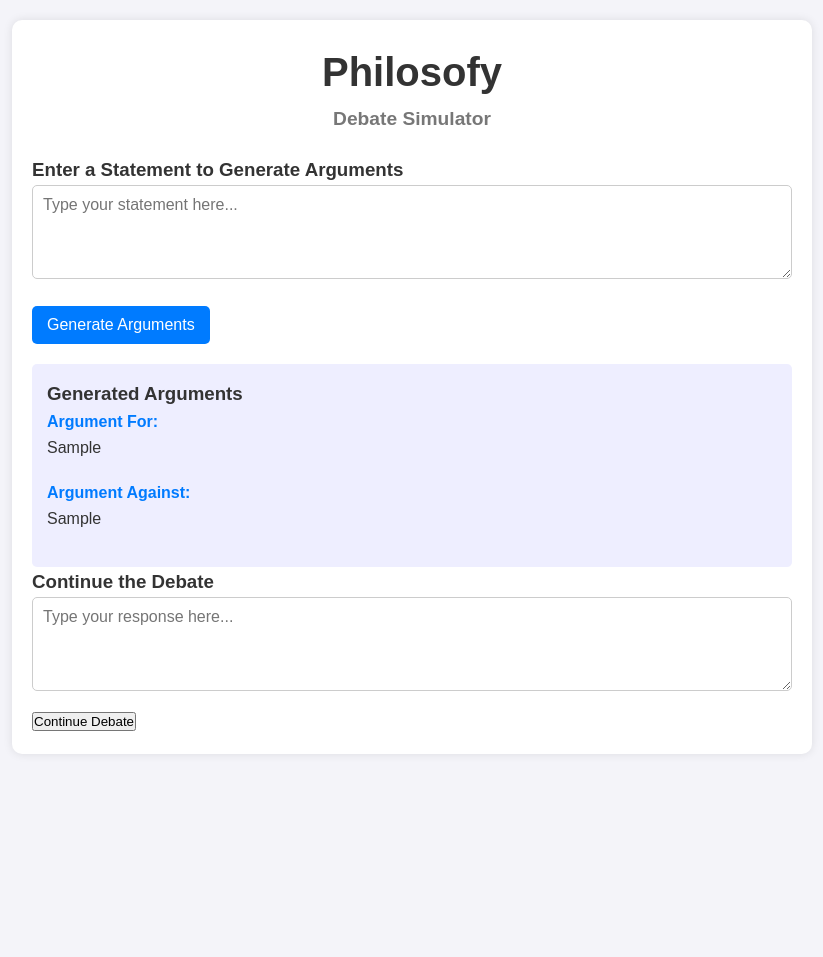
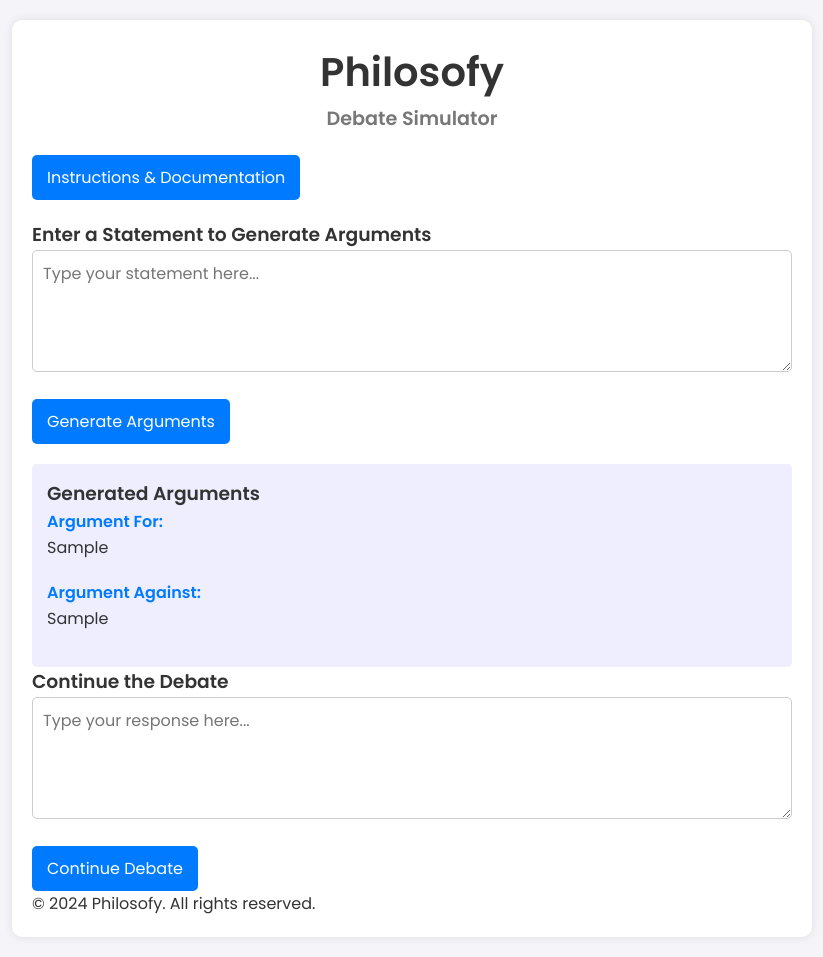
Before and after one commit to KTK-Jadoo/Philosofy, a Flask app: template templates/index.html in a window 1280 px wide. Shown: the whole page, without its empty margins (228-1051 px from the left). Before the commit the page ends 731 px from the top, so only its background shows below. Run offline with Flask 3, Linux system fonts and the light colour scheme; the template is opened without the code that fills it: most values are stand-ins (such as "Sample title", 1, 10 or a date in 2020); some libraries are stand-ins or nearby versions.

Commit message:
js for loading and PostgreSQL setup

```diff
--- a/app.py
+++ b/app.py
@@ -2,29 +2,40 @@ from flask import Flask, request, jsonify, render_template
 from langchain_community.llms import Ollama
 from langchain_core.prompts.prompt import PromptTemplate
 from langchain_core.runnables import RunnableSequence
+import psycopg2
 import re
+import os
 
 app = Flask(__name__)
 
 # Initialize Ollama LLM
 llm = Ollama(model="llama3")
 
-# Enhanced prompt templates for generating comprehensive arguments
+# Refined prompt templates for generating concise, philosophical arguments
 for_prompt = PromptTemplate.from_template(
-    "As a skilled debater, write a detailed multi-paragraph argument in favor of the statement: '{statement}'. "
-    "Start with a strong introduction, followed by three well-supported points, each with evidence or examples, "
-    "and finish with a compelling conclusion that reinforces your stance."
+    "In no more than 115 words, explain why the following statement is true: '{statement}'. "
+    "Keep your argument philosophical, direct, and conversational."
 )
 
 against_prompt = PromptTemplate.from_template(
-    "As a skilled debater, write a detailed multi-paragraph argument against the statement: '{statement}'. "
-    "Start with a strong introduction, followed by three well-supported points, each with evidence or examples, "
-    "and finish with a compelling conclusion that reinforces your stance."
+    "In no more than 115 words, explain why the following statement is false: '{statement}'. "
+    "Keep your argument philosophical, direct, and conversational."
 )
 
 # Create RunnableSequences for argument generation
 for_chain = RunnableSequence(for_prompt, llm)
 against_chain = RunnableSequence(against_prompt, llm)
+
+# Database connection setup
+def get_db_connection():
+    conn = psycopg2.connect(
+        dbname="philosify_feedbacks_db",
+        user="Jadoo",        # Replace with your PostgreSQL username
+        password=os.getenv("POSTGRESQL_PASSWORD"), # Replace with your PostgreSQL password
+        host="localhost",
+        port="5432"
+    )
+    return conn
 
 # Function to check for biased or harmful content
 def content_filter(text):
@@ -36,28 +47,12 @@ def content_filter(text):
 def home():
     if request.method == 'POST':
         statement = request.form.get('statement')
+        if not statement:
+            return render_template('index.html', error="Please enter a statement.")
         for_argument = content_filter(for_chain.invoke({"statement": statement}))
         against_argument = content_filter(against_chain.invoke({"statement": statement}))
         return render_template('index.html', for_argument=for_argument, against_argument=against_argument, statement=statement)
     return render_template('index.html')
-
-@app.route('/continue_debate', methods=['POST'])
-def continue_debate():
-    data = request.json
-    previous_statement = data.get('previous_statement')
-    user_response = data.get('user_response')
-
-    if not previous_statement or not user_response:
-        return jsonify({"error": "No statement or response provided"}), 400
-
-    # Generate a counterargument based on the user's response
-    counter_argument = content_filter(against_chain.invoke({"statement": user_response}))
-
-    return jsonify({
-        "previous_statement": previous_statement,
-        "user_response": user_response,
-        "counter_argument": counter_argument
-    })
 
 @app.route('/feedback', methods=['POST'])
 def feedback():
@@ -65,8 +60,16 @@ def feedback():
     against_argument = request.form.get('against_argument')
     rating = int(request.form.get('rating'))
 
-    # Store feedback (This can be extended to save to a database)
-    print(f"Feedback received: For: {for_argument}, Against: {against_argument}, Rating: {rating}")
+    # Store feedback in PostgreSQL database
+    conn = get_db_connection()
+    cur = conn.cursor()
+    cur.execute(
+        "INSERT INTO feedback (for_argument, against_argument, rating) VALUES (%s, %s, %s)",
+        (for_argument, against_argument, rating)
+    )
+    conn.commit()
+    cur.close()
+    conn.close()
 
     return jsonify({"message": "Feedback received"}), 200
 
--- a/static/styles.css
+++ b/static/styles.css
@@ -4,7 +4,7 @@
     margin: 0;
     padding: 0;
     box-sizing: border-box;
-    font-family: 'Arial', sans-serif;
+    font-family: 'Poppins', sans-serif;
 }
 
 body {
@@ -39,7 +39,7 @@ header h2 {
 }
 
 input[type="submit"],
-input[type="number"] {
+input[type="button"] {
     display: inline-block;
     margin-top: 10px;
     padding: 10px 15px;
@@ -51,7 +51,8 @@ input[type="number"] {
     cursor: pointer;
 }
 
-input[type="submit"]:hover {
+input[type="submit"]:hover,
+input[type="button"]:hover {
     background-color: #0056b3;
 }
 
@@ -97,3 +98,67 @@ textarea:focus {
     font-size: 1.1em;
     margin-right: 10px;
 }
+
+.dropdown-section {
+    margin-bottom: 20px;
+}
+
+.dropdown-btn {
+    background-color: #007BFF;
+    color: white;
+    padding: 10px 15px;
+    font-size: 1em;
+    border: none;
+    border-radius: 5px;
+    cursor: pointer;
+}
+
+.dropdown-btn:hover {
+    background-color: #0056b3;
+}
+
+.dropdown-content {
+    padding: 10px;
+    background-color: #f9f9f9;
+    border: 1px solid #ddd;
+    border-radius: 5px;
+    margin-top: 10px;
+}
+
+.dropdown-content ul {
+    list-style-position: inside;
+    /* Ensure bullets are inside the padding area */
+    padding-left: 20px;
+    /* Add padding to the left to prevent clipping */
+    margin-top: 10px;
+}
+
+.dropdown-content ul li {
+    margin-bottom: 8px;
+    /* Add some space between list items */
+}
+
+.dropdown-content h3 {
+    margin-top: 10px;
+    /* Add space above headings */
+}
+
+.spinner {
+    border: 8px solid #f3f3f3;
+    border-top: 8px solid #007BFF;
+    border-radius: 50%;
+    width: 50px;
+    height: 50px;
+    animation: spin 1s linear infinite;
+    margin: 20px auto;
+}
+
+@keyframes spin {
+    0% {
+        transform: rotate(0deg);
+    }
+
+    100% {
+        transform: rotate(360deg);
+    }
+}
--- /dev/null
+++ b/templates/base.html
@@ -0,0 +1,29 @@
+<!doctype html>
+<html lang="en">
+
+<head>
+    <meta charset="UTF-8">
+    <meta name="viewport" content="width=device-width, initial-scale=1.0">
+    <title>{% block title %}Philosofy - Debate Simulator{% endblock %}</title>
+    <link rel="stylesheet" href="{{ url_for('static', filename='styles.css') }}">
+    <link href="https://fonts.googleapis.com/css2?family=Poppins:wght@300;400;500;600&display=swap" rel="stylesheet">
+</head>
+
+<body>
+    <div class="container">
+        <header>
+            <h1>Philosofy</h1>
+            <h2>Debate Simulator</h2>
+        </header>
+
+        {% block content %}{% endblock %}
+
+        <footer>
+            <p>© 2024 Philosofy. All rights reserved.</p>
+        </footer>
+    </div>
+
+    <script src="{{ url_for('static', filename='scripts.js') }}"></script>
+</body>
+
+</html>
--- a/templates/index.html
+++ b/templates/index.html
@@ -1,26 +1,42 @@
-<!doctype html>
-<html lang="en">
+{% extends "base.html" %}
 
-<head>
-    <meta charset="UTF-8">
-    <meta name="viewport" content="width=device-width, initial-scale=1.0">
-    <title>Philosofy - Debate Simulator</title>
-    <link rel="stylesheet" href="{{ url_for('static', filename='styles.css') }}">
-</head>
+{% block title %}Philosofy - Generate Arguments{% endblock %}
 
-<body>
-    <div class="container">
-        <header>
-            <h1>Philosofy</h1>
-            <h2>Debate Simulator</h2>
-        </header>
+{% block content %}
+<section class="dropdown-section">
+    <button class="dropdown-btn" onclick="toggleDropdown()">Instructions & Documentation</button>
+    <div class="dropdown-content" id="dropdownContent" style="display: none;">
+        <h3>Instructions</h3>
+        <ul>
+            <li>Enter a statement in the text box below and click "Generate Arguments" to start the debate.</li>
+            <li>The system will generate both a "for" and "against" argument based on your statement.</li>
+            <li>You can continue the debate by entering your own response to either argument.</li>
+            <li>The system will provide a counterargument to your response.</li>
+        </ul>
+
+        <h3>Documentation</h3>
+        <p>
+            This debate simulator is powered by the LLaMA 3 model integrated via the Ollama API and LangChain framework.
+            It uses advanced natural language processing to generate logically sound arguments based on user-provided
+            statements.
+        </p>
+        <p>
+            The application supports multi-step debates, allowing users to interactively continue the argument and
+            receive real-time counterarguments.
+            For more information, visit the <a href="https://github.com/ollama/ollama" target="_blank">Ollama
+                Documentation</a>.
+        </p>
+    </div>
+</section>
 
 <section class="input-section">
     <h3>Enter a Statement to Generate Arguments</h3>
-            <form method="POST">
+    <form id="argumentForm" method="POST" onsubmit="showLoadingSpinner()">
         <textarea name="statement" rows="4" cols="50" placeholder="Type your statement here..."></textarea><br>
         <input type="submit" value="Generate Arguments">
     </form>
+    <div id="loadingSpinner" class="spinner" style="display: none;"></div>
+    <p id="processingMessage" style="display: none;">This could take 10-20 seconds...</p>
 </section>
 
 {% if for_argument and against_argument %}
@@ -28,11 +44,11 @@
     <h3>Generated Arguments</h3>
     <div class="argument">
         <h4>Argument For:</h4>
-                <p>{{ for_argument }}</p>
+        <p id="forArgument">{{ for_argument }}</p>
     </div>
     <div class="argument">
         <h4>Argument Against:</h4>
-                <p>{{ against_argument }}</p>
+        <p id="againstArgument">{{ against_argument }}</p>
     </div>
 </section>
 
@@ -46,37 +62,4 @@
     <div id="counter-argument"></div>
 </section>
 {% endif %}
-    </div>
-
-    <script>
-        function continueDebate() {
-            const previousStatement = document.getElementById('previous_statement').value;
-            const userResponse = document.getElementById('user_response').value;
-
-            fetch('/continue_debate', {
-                method: 'POST',
-                headers: {
-                    'Content-Type': 'application/json',
-                },
-                body: JSON.stringify({
-                    previous_statement: previousStatement,
-                    user_response: userResponse
-                }),
-            })
-                .then(response => response.json())
-                .then(data => {
-                    if (data.counter_argument) {
-                        document.getElementById('counter-argument').innerHTML = `
-                        <h4>Counter Argument:</h4>
-                        <p>${data.counter_argument}</p>
-                    `;
-                    }
-                })
-                .catch((error) => {
-                    console.error('Error:', error);
-                });
-        }
-    </script>
-</body>
-
-</html>
+{% endblock %}
```
Also changed, not shown: static/scripts.js (added, +65 -0 lines). Lines whose indentation alone changed are shown as unchanged.
